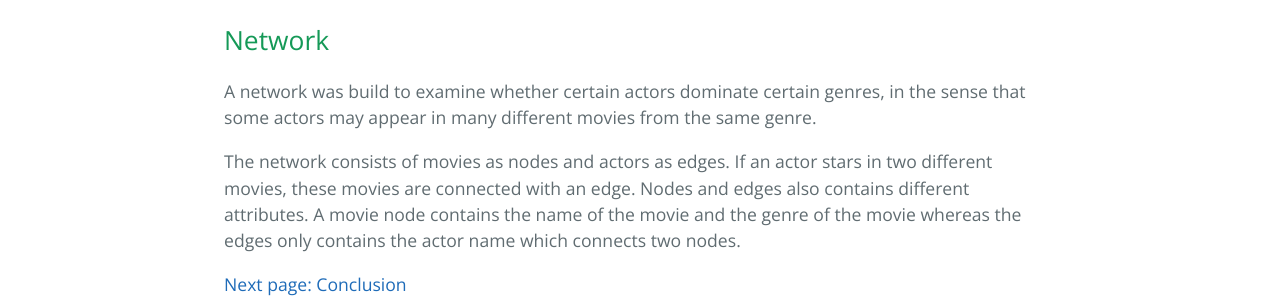
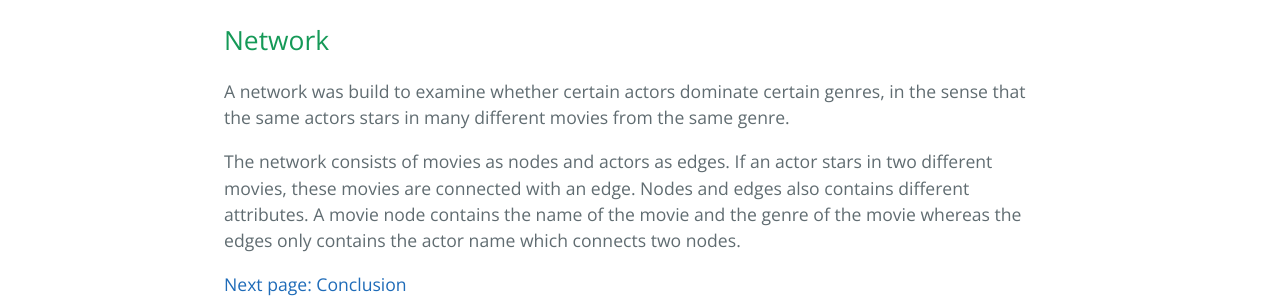
Before and after one commit to MBJohansen/Social-Graphs-Project, a Jekyll site: the page built from docs/network.md, in a window 1280 px wide. Shown: the part 298-598 px from the top of the page. Built offline with Jekyll 4.4.1, drawn with Linux system fonts in a browser that asks for light colours; our own code applies the rules of GitHub Pages for plain Markdown files.

Commit message:
Website: Network

```diff
--- a/docs/network.md
+++ b/docs/network.md
@@ -1,6 +1,6 @@
 
 ## Network
-A network was build to examine whether certain actors dominate certain genres, in the sense that some actors may appear in many different movies from the same genre.
+A network was build to examine whether certain actors dominate certain genres, in the sense that the same actors stars in many different movies from the same genre.
 
 The network consists of movies as nodes and actors as edges. If an actor stars in two different movies, these movies are connected with an edge. Nodes and edges also contains different attributes. A movie node contains the name of the movie and the genre of the movie whereas the edges only contains the actor name which connects two nodes.
 
```
